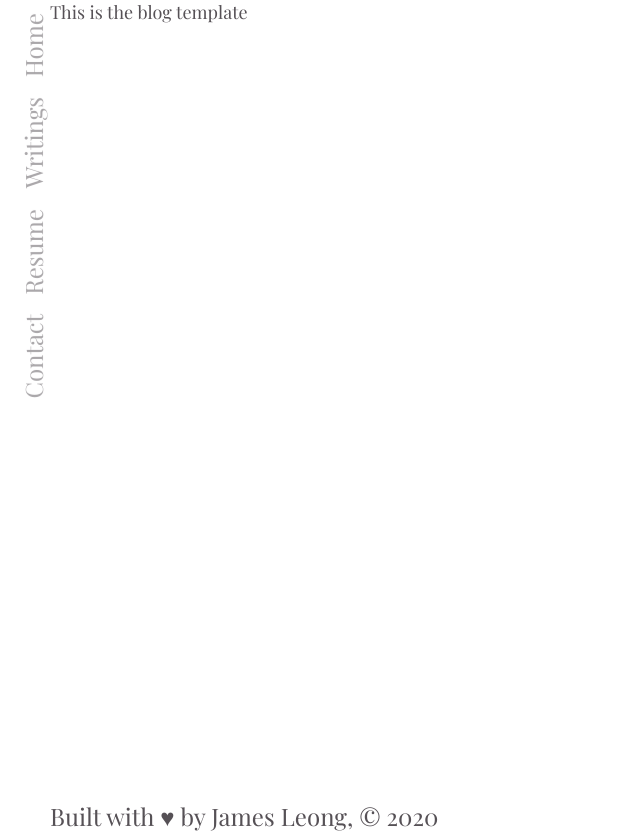
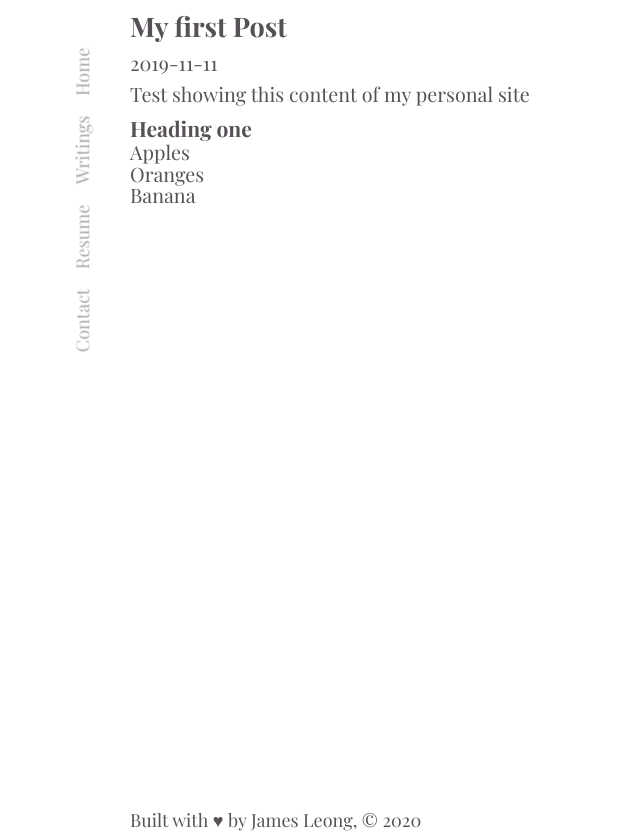
Before and after one commit to jyleong/gatsby-jyleong, a Gatsby site: page /blog/2019/first-post in a window 1280 px wide. Shown: the whole page, without its empty margins (0-640 px from the left). Built offline with nearby package versions, Linux system fonts and the light colour scheme; Gatsby itself is replaced by a stand-in of ours.

Commit message:
messing with the styles again

```diff
--- a/src/components/sidebar.tsx
+++ b/src/components/sidebar.tsx
@@ -8,8 +8,8 @@ const SideBarContainer = styled.div`
   display: flex;
   left: 0;
   position: fixed;
-  margin-top: calc(100px + 7%);
-  transform: rotate(90deg) translateY(170px);
+  margin-top: calc(90px + 7%);
+  transform: rotate(90deg) translateY(80px);
   opacity: .5;
   color: ${theme.colors.primaryDark} ;
   z-index: 1000;
--- a/src/styles/GlobalStyle.ts
+++ b/src/styles/GlobalStyle.ts
@@ -7,10 +7,11 @@ const { colors, fonts, fontSizes } = theme;
 const GlobalStyle = createGlobalStyle`
   html {
     box-sizing: border-box;
-      /* width: 100%; */
+    margin: 0;
+    padding: 0;
     scroll-behavior: smooth;
     font-family: ${fonts.main};
-      font-size: 24px;
+    font-size: 18px;
     -ms-text-size-adjust: 100%;
     -webkit-text-size-adjust: 100%;
   }
@@ -20,54 +21,129 @@ const GlobalStyle = createGlobalStyle`
   *:after {
     box-sizing: inherit;
   }
+
   body {
-      margin: 0;
-      width: 100%;
+    width: 87.5%;
+    margin-left: auto;
+    margin-right: auto;
     min-height: 100%;
     overflow-x: hidden;
     background: ${colors.white};
     color: ${colors.primaryDark};
-      font-size: ${fontSizes.large};
+    max-width: 1400px;
   }
+
+  figure {
+    a.gatsby-resp-image-link {
+      background: none;
+    }
+
+    span.gatsby-resp-image-wrapper {
+      max-width: 100% !important;
+    }
+  }
+
+  hr {
+    display: block;
+    height: 1px;
+    width: 55%;
+    border: 0;
+    border-top: 1px solid #ccc;
+    margin: 1em 0;
+    padding: 0;
+  }
+
   a {
     display: inline-block;
     color: ${colors.linkOrange};
     text-decoration: none;
     text-decoration-skip-ink: none;
   }
+
+  article {
+    position: relative;
+    padding: 5rem 0rem;
+  }
+
   section {
-      padding-top: 40px;
-      padding-bottom: 80px;
+    padding-top: 1rem;
+    padding-bottom: 1rem;
   }
+
+  p,
+  ol,
+  ul {
+    font-size: 1.1rem;
+    line-height: 1.2rem;
+  }
+
+  p {
+    margin-top: 0.5rem;
+    margin-bottom: 0.5rem;
+    padding-right: 0;
+    vertical-align: baseline;
+    font-family: ${fonts.main};
+    color: ${colors.primaryDark};
+  }
+
+  blockquote {
+    font-size: 1.4rem;
+  }
+
+  blockquote p {
+    width: 55%;
+    margin-right: 40px;
+  }
+
   ul, ol {
     padding: 0;
     margin: 0;
     list-style: none;
   }
-    p {
-      padding: 0;
-      margin: 0;
-      font-family: ${fonts.main};
-      font-size: ${fontSizes.medium};
-      color: ${colors.primaryDark};
-    }
+
   h1, h2, h3, h4, h5 {
     padding: 0;
     margin: 0;
     font-weight: 700;
     font-family: ${fonts.main};
   }
+
+  figure {
+    padding: 0;
+    border: 0;
+    font-size: 100%;
+    font: inherit;
+    vertical-align: baseline;
+    max-width: 55%;
+    -webkit-margin-start: 0;
+    -webkit-margin-end: 0;
+    margin: 0 0 3em 0;
+  }
+
+  figcaption {
+    float: right;
+    clear: right;
+    margin-top: 0;
+    margin-bottom: 0;
+    font-size: 1.1rem;
+    line-height: 1.6;
+    vertical-align: baseline;
+    position: relative;
+    max-width: 40%;
+  }
+
+  figure.fullwidth figcaption {
+    margin-right: 24%;
+  }
+
   .gatsby-image-outer-wrapper {
     height: 100%;
   }
+
   img {
     max-width: 100%;
     vertical-align: middle;
   }
-    hr {
-      width: 100%;
-      border: 1px solid red;
-    }
 `;
 
 export default GlobalStyle;
--- a/src/styles/theme.ts
+++ b/src/styles/theme.ts
@@ -8,7 +8,10 @@ const theme = {
 		primaryDark: '#565156',
 		primaryAccent: '#bfdbf7',
 		primaryBackground: '#f9f4f1',
-    secondaryBackground: '#f1f6f9',
+		secondaryBackground: '#f1f6f9',
+		contrast: '#111',
+    contrastLightest: '#dad9d9',
+    accent: 'red',
 
 		black: '#000000',
 
--- a/src/templates/blog.tsx
+++ b/src/templates/blog.tsx
@@ -1,13 +1,41 @@
 import React from 'react';
+import { StaticQuery, graphql } from 'gatsby';
 
 import Layout from '../components/layout';
 import SEO from '../components/seo';
-const Blog = () => {
+
+export const query = graphql`
+  query($slug: String!) {
+    markdownRemark(fields: { slug: { eq: $slug }}) {
+      frontmatter {
+        title
+        date
+      }
+      html
+    }
+  }
+`;
+
+interface PostProps {
+  data: {
+    markdownRemark: {
+      frontmatter: {
+        title?: string,
+        date?: string,
+      }
+      html: string
+    }
+  }
+}
+
+const Blog: React.FC<PostProps> = (props: PostProps) => {
   return (
     <Layout>
       <SEO title='blogpost'/>
       {/* Blog content */}
-      <p>This is the blog template</p>
+      <h2>{props.data.markdownRemark.frontmatter.title}</h2>
+      <p>{props.data.markdownRemark.frontmatter.date}</p>
+      <div dangerouslySetInnerHTML={{__html: props.data.markdownRemark.html}}></div>
     </Layout>
   )
 };
```
Lines whose indentation alone changed are shown as unchanged.
